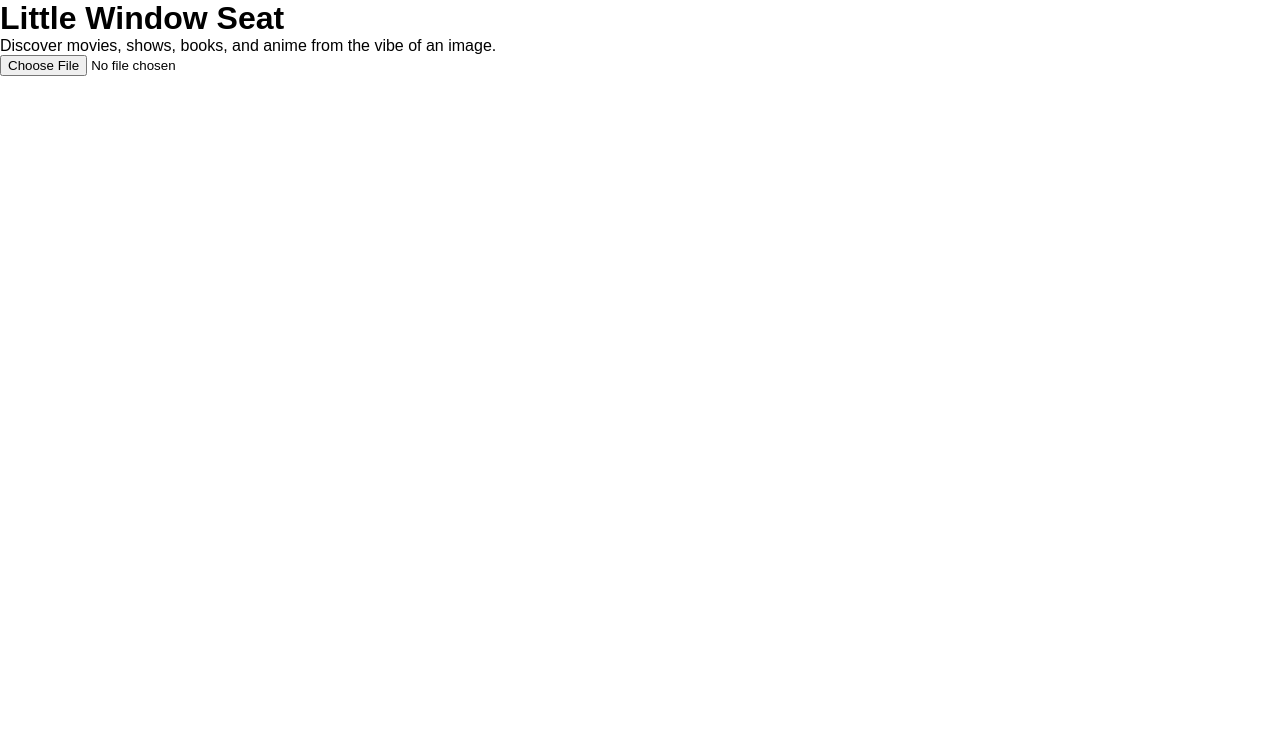
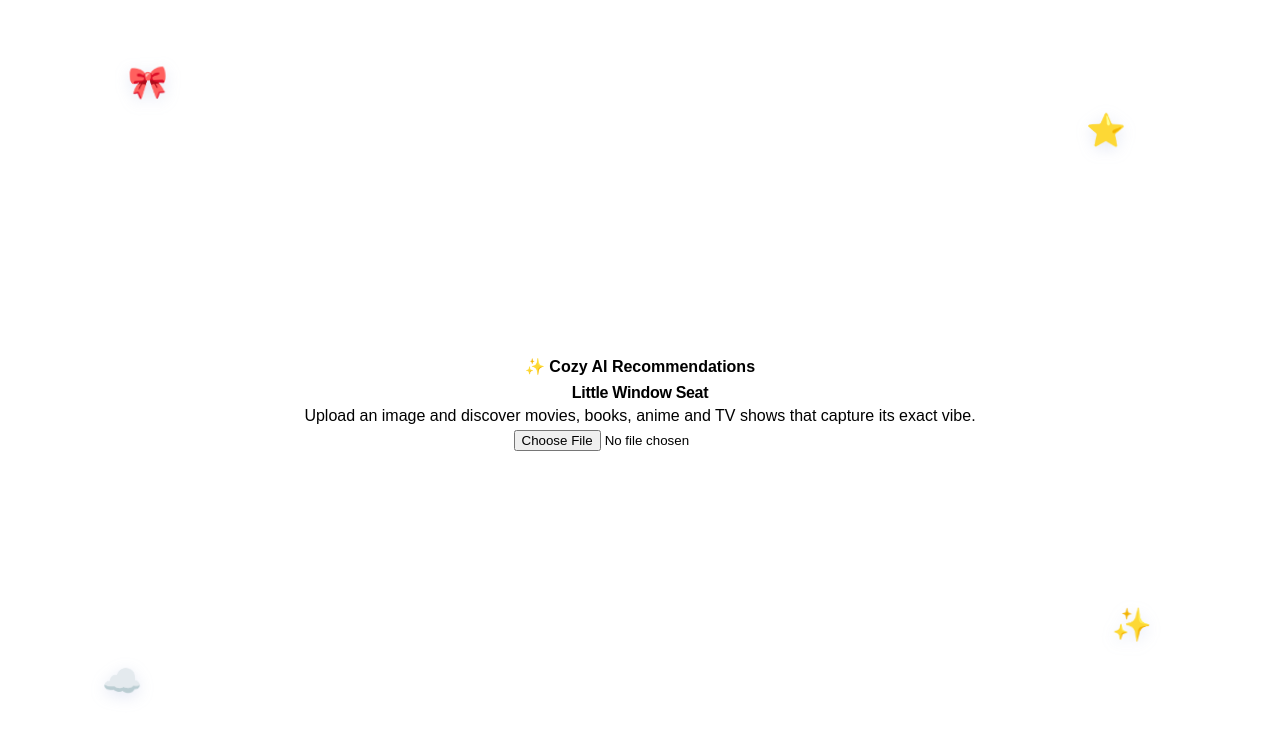
Before and after one commit to swayamshree-243/littlewindowseat, a React app in the folder frontend/: page / in a window 1280 px wide. Shown: the top 734 px of the page. Built offline with nearby package versions, Linux system fonts and the light colour scheme; the HTML template or start-up script is replaced by a standard one.

Commit message:
feat(ui): add initial styling for home and results pages

```diff
--- a/frontend/src/pages/Home.jsx
+++ b/frontend/src/pages/Home.jsx
@@ -1,15 +1,28 @@
 import UploadBox from "../components/UploadBox";
+import "../styles/Home.css";
 
 function Home() {
   return (
-    <main>
-      <h1>Little Window Seat</h1>
+    <main className="home-page">
+      <span className="charm charm--bow">🎀</span>
+      <span className="charm charm--star">⭐</span>
+      <span className="charm charm--cloud">☁️</span>
+      <span className="charm charm--sparkle">✨</span>
 
-      <p>
-        Discover movies, shows, books, and anime from the vibe of an image.
-      </p>
+      <div className="home-container">
+        <section className="hero-section">
+          <p className="hero-tag">✨ Cozy AI Recommendations</p>
+          <h1 className="hero-title">Little Window Seat</h1>
+          <p className="hero-subtitle">
+            Upload an image and discover movies, books, anime and TV shows that
+            capture its exact vibe.
+          </p>
+        </section>
 
-      <UploadBox />
+        <section className="upload-section">
+          <UploadBox />
+        </section>
+      </div>
     </main>
   );
 }
--- a/frontend/src/pages/Results.jsx
+++ b/frontend/src/pages/Results.jsx
@@ -1,10 +1,16 @@
 import { useLocation } from "react-router-dom";
 import RecommendationCard from "../components/RecommendationCard";
+import "../styles/Results.css";
 
 function Results() {
   const location = useLocation();
-  if (!location.state) return <h2>No recommendations found. Please upload an image first.</h2>;
+
+  if (!location.state) {
+    return <h2>No recommendations found. Please upload an image first.</h2>;
+  }
+
   const { recommendations } = location.state;
+
   const recs = recommendations.map((recommendation) => {
     return (
       <RecommendationCard
@@ -13,7 +19,26 @@ function Results() {
       />
     );
   });
-  return recs;
-};
+
+  return (
+    <div className="results-page">
+      <div className="results-container">
+
+        <header className="results-header">
+          <h1 className="results-title">✨ Your Cozy Recommendations</h1>
+
+          <p className="results-subtitle">
+            We found stories that match the feeling of your photo.
+          </p>
+        </header>
+
+        <main className="recommendations-grid">
+          {recs}
+        </main>
+
+      </div>
+    </div>
+  );
+}
 
 export default Results;
--- /dev/null
+++ b/frontend/src/styles/Home.css
@@ -0,0 +1,86 @@
+.home-page {
+  min-height: 100vh;
+  position: relative;
+  overflow: hidden;
+  background:
+    radial-gradient(circle at 15% 20%, var(--color-sky-300) 0%, transparent 40%),
+    radial-gradient(circle at 85% 15%, var(--color-blush-100) 0%, transparent 35%),
+    var(--color-cream);
+}
+
+.home-container {
+  width: min(90%, 1100px);
+  margin: 0 auto;
+  min-height: 100vh;
+  display: flex;
+  flex-direction: column;
+  justify-content: center;
+  align-items: center;
+  text-align: center;
+  gap: var(--space-lg);
+  padding: var(--space-xl) 0;
+  position: relative;
+}
+
+.hero-section {
+  display: flex;
+  flex-direction: column;
+  gap: var(--space-sm);
+  max-width: 700px;
+  position: relative;
+}
+
+.hero-tag {
+  align-self: center;
+  background: var(--color-white);
+  padding: 0.5rem 1.25rem;
+  border-radius: var(--radius-pill);
+  box-shadow: var(--shadow-soft);
+  color: var(--color-sky-700);
+  font-family: var(--font-body);
+  font-weight: 600;
+  font-size: var(--fs-small);
+}
+
+.hero-title {
+  font-family: var(--font-display);
+  font-size: var(--fs-hero);
+  color: var(--color-ink);
+  font-weight: 600;
+  letter-spacing: -0.02em;
+}
+
+.hero-subtitle {
+  font-family: var(--font-body);
+  font-size: var(--fs-body);
+  line-height: 1.8;
+  color: var(--color-ink-soft);
+}
+
+.upload-section {
+  width: 100%;
+  display: flex;
+  justify-content: center;
+}
+
+/* Floating decorative charms */
+.charm {
+  position: absolute;
+  font-size: 2rem;
+  filter: drop-shadow(0 4px 8px rgba(120,140,200,0.2));
+  animation: float 6s ease-in-out infinite;
+}
+
+.charm--bow   { top: 8%;  left: 10%; animation-delay: 0s; }
+.charm--star  { top: 15%; right: 12%; animation-delay: 1.2s; }
+.charm--cloud { bottom: 12%; left: 8%; animation-delay: 0.6s; }
+.charm--sparkle { bottom: 18%; right: 10%; animation-delay: 1.8s; }
+
+@keyframes float {
+  0%, 100% { transform: translateY(0) rotate(-3deg); }
+  50% { transform: translateY(-14px) rotate(3deg); }
+}
+
+@media (prefers-reduced-motion: reduce) {
+  .charm { animation: none; }
+}
--- /dev/null
+++ b/frontend/src/styles/Results.css
@@ -0,0 +1,37 @@
+.results-page {
+  min-height: 100vh;
+  background:
+    radial-gradient(circle at 10% 10%, var(--color-lavender-300) 0%, transparent 35%),
+    radial-gradient(circle at 90% 20%, var(--color-blush-100) 0%, transparent 35%),
+    var(--color-cream);
+  padding: var(--space-xl) 0;
+}
+
+.results-container {
+  width: min(92%, 1200px);
+  margin: 0 auto;
+}
+
+.results-header {
+  text-align: center;
+  margin-bottom: var(--space-lg);
+}
+
+.results-title {
+  font-family: var(--font-display);
+  font-size: var(--fs-h2);
+  color: var(--color-ink);
+  margin-bottom: var(--space-xs);
+}
+
+.results-subtitle {
+  font-family: var(--font-body);
+  color: var(--color-ink-soft);
+  font-size: var(--fs-body);
+}
+
+.recommendations-grid {
+  display: grid;
+  grid-template-columns: repeat(auto-fit, minmax(250px, 1fr));
+  gap: var(--space-md);
+}
--- /dev/null
+++ b/frontend/src/styles/index.css
@@ -0,0 +1,45 @@
+@import "./styles/tokens.css";
+@import url('https://fonts.googleapis.com/css2?family=Fredoka:wght@500;600;700&family=Quicksand:wght@400;500;600;700&display=swap');
+
+*,
+*::before,
+*::after {
+  box-sizing: border-box;
+}
+
+* {
+  margin: 0;
+  padding: 0;
+}
+
+body {
+  font-family: var(--font-body);
+  background: var(--color-cream);
+  color: var(--color-ink);
+  line-height: 1.6;
+}
+
+h1, h2, h3 {
+  font-family: var(--font-display);
+}
+
+img {
+  max-width: 100%;
+  display: block;
+}
+
+button, input {
+  font: inherit;
+}
+
+a {
+  text-decoration: none;
+  color: inherit;
+}
+
+@media (prefers-reduced-motion: reduce) {
+  *, *::before, *::after {
+    animation-duration: 0.01ms !important;
+    transition-duration: 0.01ms !important;
+  }
+}
--- /dev/null
+++ b/frontend/src/styles/tokens.css
@@ -0,0 +1,54 @@
+/* ============================================
+   DESIGN TOKENS — Little Window Seat
+============================================ */
+
+:root {
+  /* Primary — baby blue */
+  --color-sky-100: #F0F8FF;
+  --color-sky-300: #D9ECFF;
+  --color-sky-500: #B7DCFF;
+  --color-sky-700: #7CB4E8;
+
+  /* Accent — blush pink */
+  --color-blush-100: #FFF1F8;
+  --color-blush-300: #FFD9EC;
+  --color-blush-500: #FFB8DD;
+
+  /* Accent — lavender */
+  --color-lavender-300: #EAE0FF;
+  --color-lavender-500: #D6C4FF;
+
+  /* Base / neutral */
+  --color-cream: #FFFBF2;
+  --color-white: #FFFFFF;
+  --color-ink: #5B5470;
+  --color-ink-soft: #8A84A0;
+
+  /* Sparkle accent — used sparingly */
+  --color-gold: #FFE49C;
+
+  /* Typography */
+  --font-display: "Fredoka", sans-serif;
+  --font-body: "Quicksand", sans-serif;
+
+  --fs-hero: clamp(2.75rem, 7vw, 4.5rem);
+  --fs-h2: clamp(1.75rem, 4vw, 2.5rem);
+  --fs-body: 1.05rem;
+  --fs-small: 0.875rem;
+
+  /* Spacing */
+  --space-xs: 0.5rem;
+  --space-sm: 1rem;
+  --space-md: 2rem;
+  --space-lg: 3.5rem;
+  --space-xl: 6rem;
+
+  /* Radius & shadow */
+  --radius-sm: 12px;
+  --radius-md: 20px;
+  --radius-lg: 32px;
+  --radius-pill: 999px;
+
+  --shadow-soft: 0 8px 24px rgba(120, 140, 200, 0.15);
+  --shadow-card: 0 12px 30px rgba(180, 160, 220, 0.18);
+}
```
